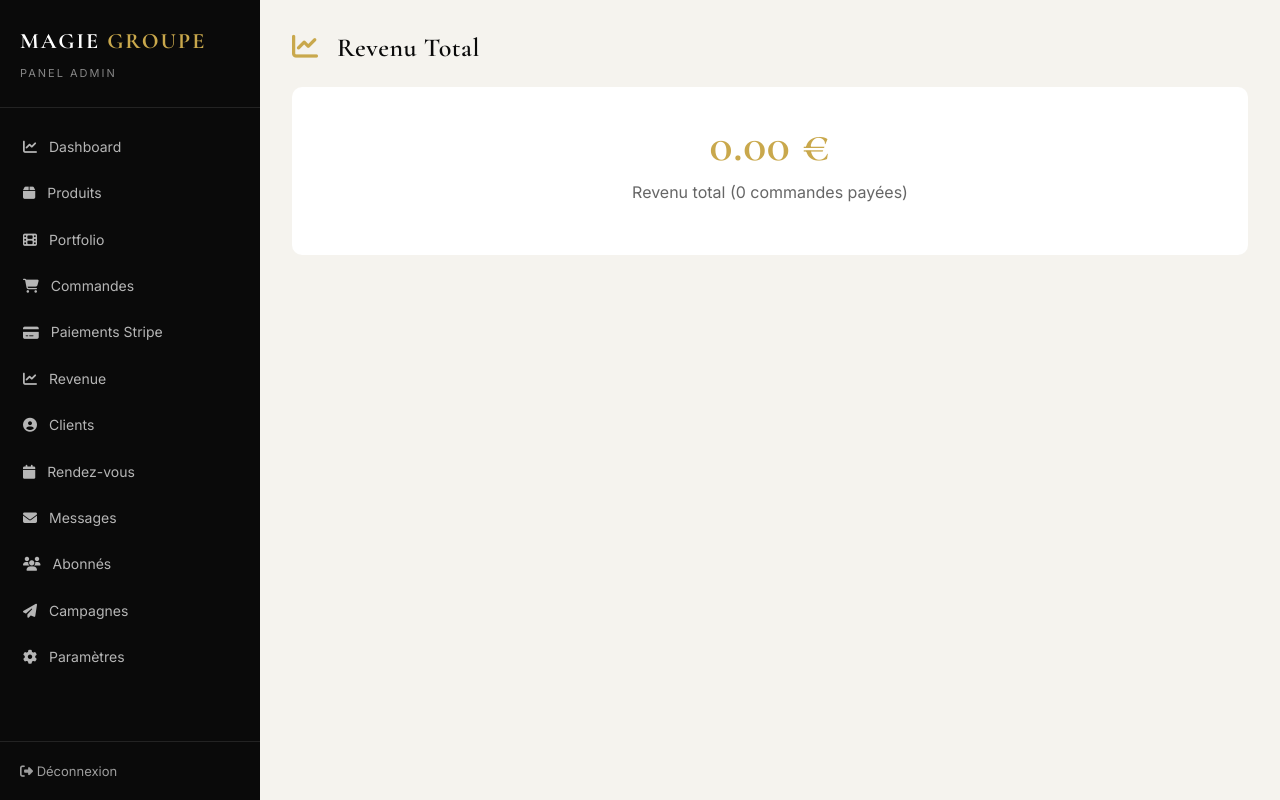
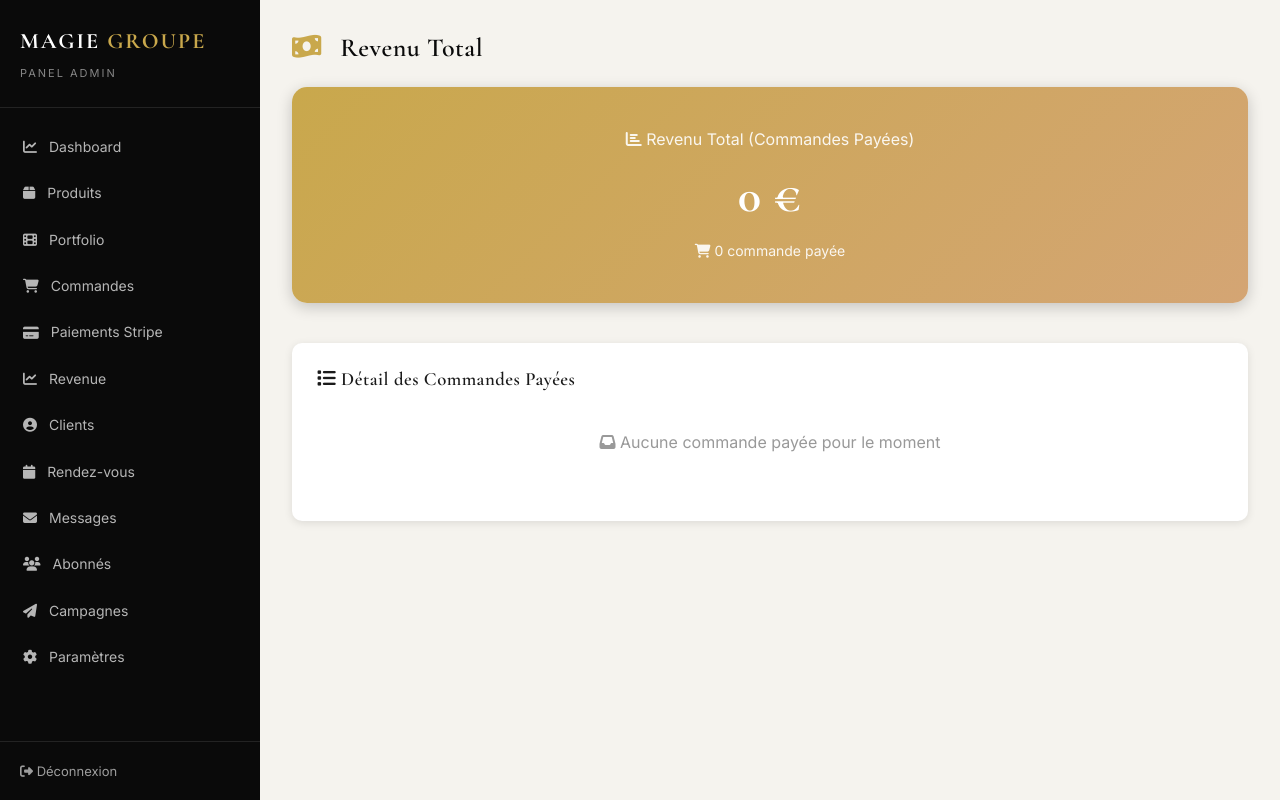
Before and after one commit to jke123/magie-groupe, a Flask app: page /admin/revenue in a window 1280 px wide. Run offline with Flask 3, Linux system fonts and the light colour scheme; the visitor is signed in with stand-in values (Sample User, id 1); data that the repository does not hold is empty; some libraries are stand-ins or nearby versions.

Commit message:
Update revenue page layout and styling

```diff
--- a/templates/admin/revenue.html
+++ b/templates/admin/revenue.html
@@ -1,29 +1,36 @@
 {% extends "admin/base.html" %}
+
 {% block title %}Revenu - Admin{% endblock %}
+
 {% block content %}
 
 <div class="admin-content">
     <div class="content-header">
-        <h1><i class="fas fa-chart-line" style="color:var(--gold);margin-right:12px;"></i> Revenu Total</h1>
+        <h1><i class="fas fa-money-bill-wave" style="color:var(--gold);margin-right:12px;"></i> Revenu Total</h1>
     </div>
 
-    <div style="background:white;padding:30px;border-radius:10px;margin-bottom:20px;">
-        <div style="text-align:center;margin-bottom:20px;">
-            <h2 style="color:var(--gold);font-size:48px;margin:0;">{{ "%.2f"|format(total_revenue) }} €</h2>
-            <p style="color:var(--text-light);margin-top:5px;">Revenu total ({{ order_count }} commandes payées)</p>
+    <!-- Carte revenu total -->
+    <div style="background:linear-gradient(135deg, var(--gold) 0%, #d4a574 100%); color:white; padding:40px; border-radius:15px; text-align:center; margin-bottom:40px; box-shadow:0 4px 15px rgba(0,0,0,0.2);">
+        <p style="margin:0; font-size:16px; opacity:0.9;"><i class="fas fa-chart-bar"></i> Revenu Total (Commandes Payées)</p>
+        <h1 style="margin:15px 0 0 0; font-size:48px; font-weight:bold;">{{ total_revenue|round(2) }} €</h1>
+        <p style="margin:15px 0 0 0; font-size:14px; opacity:0.9;"><i class="fas fa-shopping-cart"></i> {{ order_count }} commande{{ 's' if order_count > 1 else '' }} payée{{ 's' if order_count > 1 else '' }}</p>
     </div>
-    </div>
+
+    <!-- Tableau des commandes -->
+    <div style="background:white; padding:25px; border-radius:10px; box-shadow:0 2px 8px rgba(0,0,0,0.1);">
+        <h3 style="margin-top:0;"><i class="fas fa-list"></i> Détail des Commandes Payées</h3>
 
         {% if orders %}
         <div class="table-container">
             <table class="data-table">
                 <thead>
                     <tr>
-                    <th>Numéro de commande</th>
+                        <th>Numéro</th>
                         <th>Client</th>
                         <th>Montant</th>
                         <th>Date</th>
                         <th>Statut</th>
+                        <th>Actions</th>
                     </tr>
                 </thead>
                 <tbody>
@@ -31,19 +38,28 @@
                     <tr>
                         <td><strong>{{ order.order_number }}</strong></td>
                         <td>{{ order.customer_name }}</td>
-                    <td>{{ "%.2f"|format(order.total) }} €</td>
+                        <td style="font-weight:bold; color:var(--gold);">{{ order.total|round(2) }} €</td>
                         <td>{{ order.created_at.strftime('%d/%m/%Y %H:%M') }}</td>
                         <td>
                             <span class="badge badge-{{ 'success' if order.status == 'delivered' else 'info' }}">
                                 {{ order.status }}
                             </span>
                         </td>
+                        <td>
+                            <a href="{{ url_for('admin_order_detail', id=order.id) }}" class="btn btn-sm btn-primary">
+                                <i class="fas fa-eye"></i> Voir
+                            </a>
+                        </td>
                     </tr>
                     {% endfor %}
                 </tbody>
             </table>
         </div>
+        {% else %}
+        <p style="text-align:center; color:#999; padding:40px;"><i class="fas fa-inbox"></i> Aucune commande payée pour le moment</p>
         {% endif %}
     </div>
 
+</div>
+
 {% endblock %}
```
Lines whose indentation alone changed are shown as unchanged.
